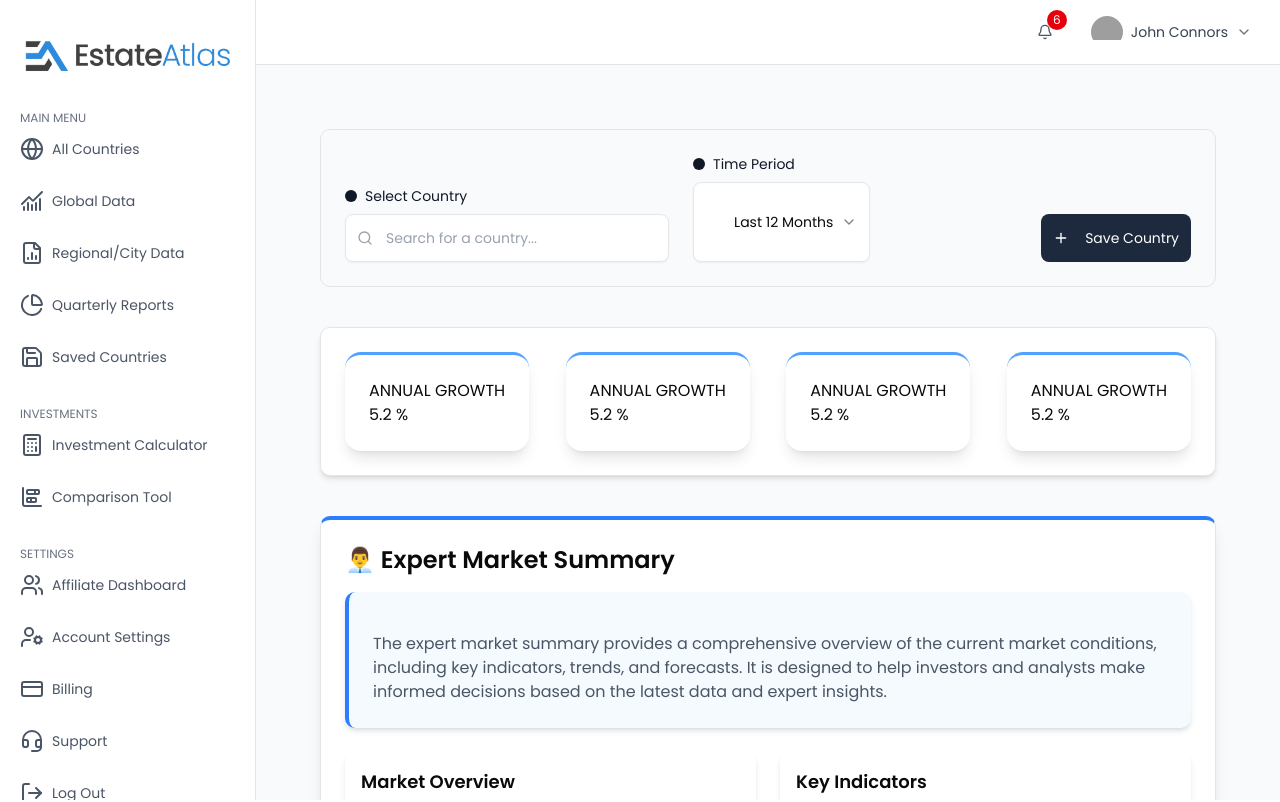
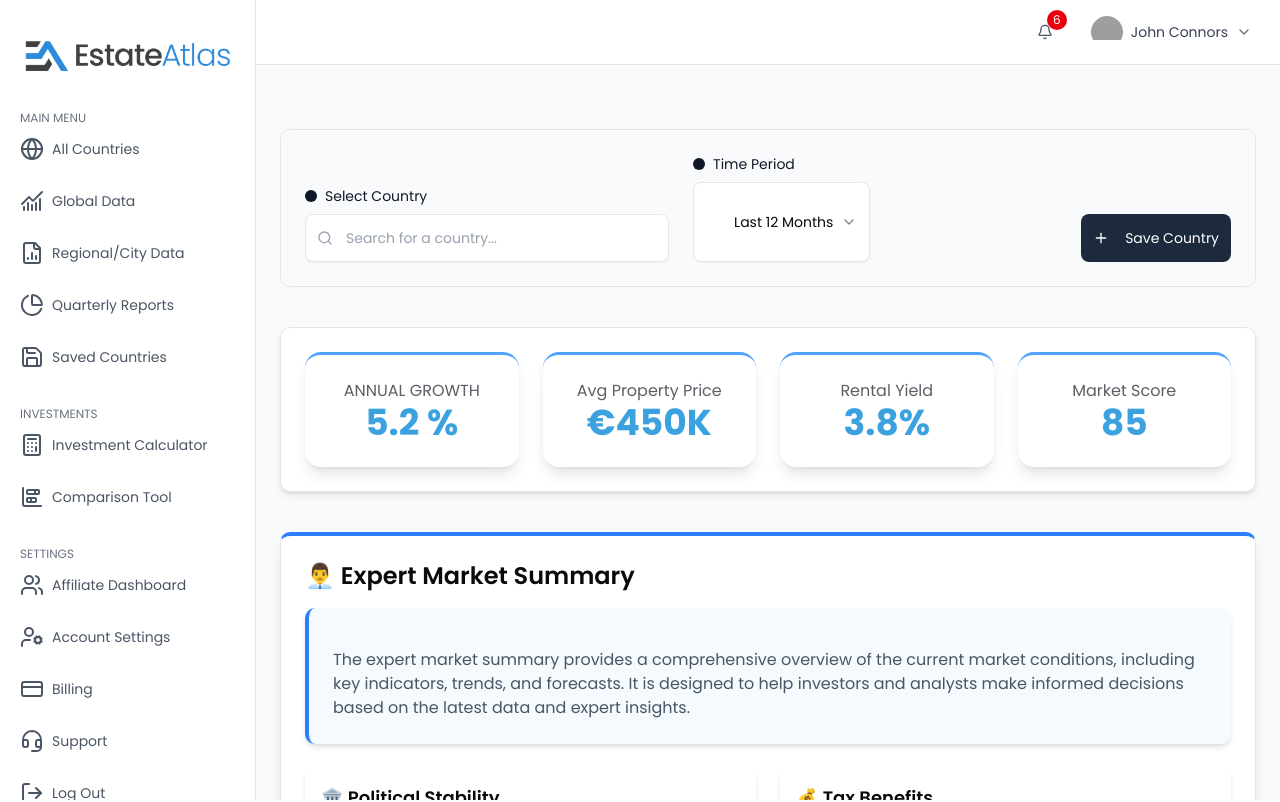
Before and after one commit to mubashirbappi5/EstateAtlas, a Next.js app: page /dashboard/Countries in a window 1280 px wide. Shown: the top 802 px of the page. Built offline with nearby package versions, Linux system fonts and the light colour scheme; grey boxes are pictures that could not be loaded.

Commit message:
responsive layout deshboard

```diff
--- a/src/app/dashboard/Countries/page.tsx
+++ b/src/app/dashboard/Countries/page.tsx
@@ -16,7 +16,7 @@ const Countries = () => {
 
 {/* save country section */}
 
-     <div className="w-full mt-10 max-w-4xl mx-auto p-6 bg-gray-50 border rounded-lg">
+     <div className="w-full mt-10 max-w-5xl mx-auto p-6 bg-gray-50 border rounded-lg">
       <div className="flex flex-col md:flex-row gap-6 items-end">
 
         {/* Country Search */}
@@ -65,25 +65,25 @@ const Countries = () => {
 
 
     {/* 📈 Market Analysis - 🇦🇩 Andorra */}
-    <div className="w-full mt-10 max-w-4xl mx-auto p-6 bg-white border rounded-lg shadow-md flex justify-between items-center">
-        <div className=" border-t-3 border-blue-400 shadow-lg p-6 rounded-2xl">
-            <h4>ANNUAL GROWTH</h4>
-            <h1>5.2 %</h1>
+    <div className="w-full mt-10 max-w-5xl mx-auto p-6 bg-white border rounded-lg shadow-md flex-col md:flex-row  flex justify-between items-center gap-6  ">
+        <div className=" w-full border-t-3 border-blue-400 shadow-lg p-6 rounded-2xl">
+            <h4 className="text-[#4F4F58EB] text-center">ANNUAL GROWTH</h4>
+            <h1 className="text-4xl font-bold text-center text-[#3BA1DF] ">5.2 %</h1>
 
         </div>
-        <div className=" border-t-3 border-blue-400 shadow-lg p-6 rounded-2xl">
-            <h4>ANNUAL GROWTH</h4>
-            <h1>5.2 %</h1>
+        <div className=" w-full border-t-3 border-blue-400 shadow-lg p-6 rounded-2xl">
+            <h4 className="text-[#4F4F58EB] text-center">Avg Property Price</h4>
+            <h1 className="text-4xl font-bold text-center text-[#3BA1DF] ">€450K</h1>
 
         </div>
-        <div className=" border-t-3 border-blue-400 shadow-lg p-6 rounded-2xl">
-            <h4>ANNUAL GROWTH</h4>
-            <h1>5.2 %</h1>
+       <div className=" w-full border-t-3 border-blue-400 shadow-lg p-6 rounded-2xl">
+            <h4 className="text-[#4F4F58EB] text-center">Rental Yield</h4>
+            <h1 className="text-4xl font-bold text-center text-[#3BA1DF] ">3.8%</h1>
 
         </div>
-        <div className=" border-t-3 border-blue-400 shadow-lg p-6 rounded-2xl">
-            <h4>ANNUAL GROWTH</h4>
-            <h1>5.2 %</h1>
+       <div className=" w-full border-t-3 border-blue-400 shadow-lg p-6 rounded-2xl">
+            <h4 className="text-[#4F4F58EB] text-center">Market Score</h4>
+            <h1 className="text-4xl font-bold text-center text-[#3BA1DF] ">85</h1>
 
         </div>
 
@@ -97,7 +97,7 @@ const Countries = () => {
 
     {/*  Expert Market Summary */}
 
-    <div className="w-full mt-10 max-w-4xl mx-auto p-6  border rounded-lg  bg-white shadow-lg border-t-4 border-t-blue-500">
+    <div className="w-full mt-10 max-w-5xl mx-auto p-6  border rounded-lg  bg-white shadow-lg border-t-4 border-t-blue-500">
 
       <h1 className="text-2xl font-semibold">👨‍💼  Expert Market Summary</h1>
 
@@ -114,35 +114,28 @@ const Countries = () => {
 
       <div className="mt-6 grid grid-cols-1 md:grid-cols-2 gap-6">
         <div className="bg-white p-4 rounded-lg shadow-md">
-          <h2 className="text-lg font-semibold">Market Overview</h2>
+          <h2 className="text-lg font-semibold">🏛️  Political Stability</h2>
           <p className="text-gray-600 mt-2">
-            The market is currently experiencing a bullish trend with significant
-            growth in key sectors.
+            Constitutional parliamentary democracy with stable governance
           </p>
         </div>
 
         <div className="bg-white p-4 rounded-lg shadow-md">
-          <h2 className="text-lg font-semibold">Key Indicators</h2>
-          <ul className="list-disc list-inside text-gray-600 mt-2">
-            <li>GDP Growth: 3.5%</li>
-            <li>Inflation Rate: 2.1%</li>
-            <li>Unemployment Rate: 4.0%</li>
-          </ul>
+          <h2 className="text-lg font-semibold">💰  Tax Benefits</h2>
+          <p>Maximum personal income tax of 10%, no inheritance tax</p>
         </div>
 
         <div className="bg-white p-4 rounded-lg shadow-md">
-          <h2 className="text-lg font-semibold">Market Trends</h2>
+          <h2 className="text-lg font-semibold">🏠  Market Focus</h2>
           <p className="text-gray-600 mt-2">
-            Emerging technologies and sustainable practices are driving market
-            innovation and growth.
+           Luxury properties and ski resorts dominate the market
           </p>
         </div>
 
         <div className="bg-white p-4 rounded-lg shadow-md">
-          <h2 className="text-lg font-semibold">Forecast</h2>
+          <h2 className="text-lg font-semibold">🌍  Investment Climate:</h2>
           <p className="text-gray-600 mt-2">
-            Analysts predict continued growth in the next quarter, with potential
-            challenges in supply chain disruptions.
+          Foreign ownership allowed with residency requirements
           </p>
         </div>
 
@@ -158,7 +151,7 @@ const Countries = () => {
 
     {/* Interactive Price History Chart */}
 
-    <div className="w-full mt-10 max-w-4xl mx-auto p-6  border rounded-lg  bg-white shadow-lg border-t-4 border-t-blue-500">
+    <div className="w-full mt-10 max-w-5xl mx-auto p-6  border rounded-lg  bg-white shadow-lg border-t-4 border-t-blue-500">
         <h1 className="text-2xl font-semibold">📈 Interactive Price History Chart</h1>
 
         <div className="mt-4">
@@ -181,7 +174,7 @@ const Countries = () => {
 
 
     {/* 📊 Country Statistics & Insights */}
-    <div className="w-full mt-10 max-w-4xl mx-auto p-6  border rounded-lg  bg-white shadow-lg border-t-4 border-t-blue-500">
+    <div className="w-full mt-10 max-w-5xl mx-auto p-6  border rounded-lg  bg-white shadow-lg border-t-4 border-t-blue-500">
       <h1 className="text-2xl font-semibold">📊 Country Statistics & Insights</h1>
 
       <div className="mt-4">
--- a/src/app/dashboard/page.tsx
+++ b/src/app/dashboard/page.tsx
@@ -3,10 +3,10 @@ import React from 'react';
 const page = () => {
     return (
         <div>
-            <h1 className="text-2xl font-bold text-center my-8">Dashboard</h1>
-            <div className="max-w-4xl mx-auto p-6 bg-white rounded-lg shadow-md">
-                <p className="text-gray-700">Welcome to your dashboard!</p>
-                {/* Add more dashboard content here */}
+
+            <div className="w-full max-w-4xl mx-auto p-6 bg-white border rounded-lg shadow-sm">
+                <h1 className="text-2xl font-semibold text-gray-800 mb-4">Dashboard</h1>
+                <p className="text-gray-600">Welcome to your dashboard! Here you can manage your data, view reports, and more.</p>
             </div>
         </div>
     );
```
